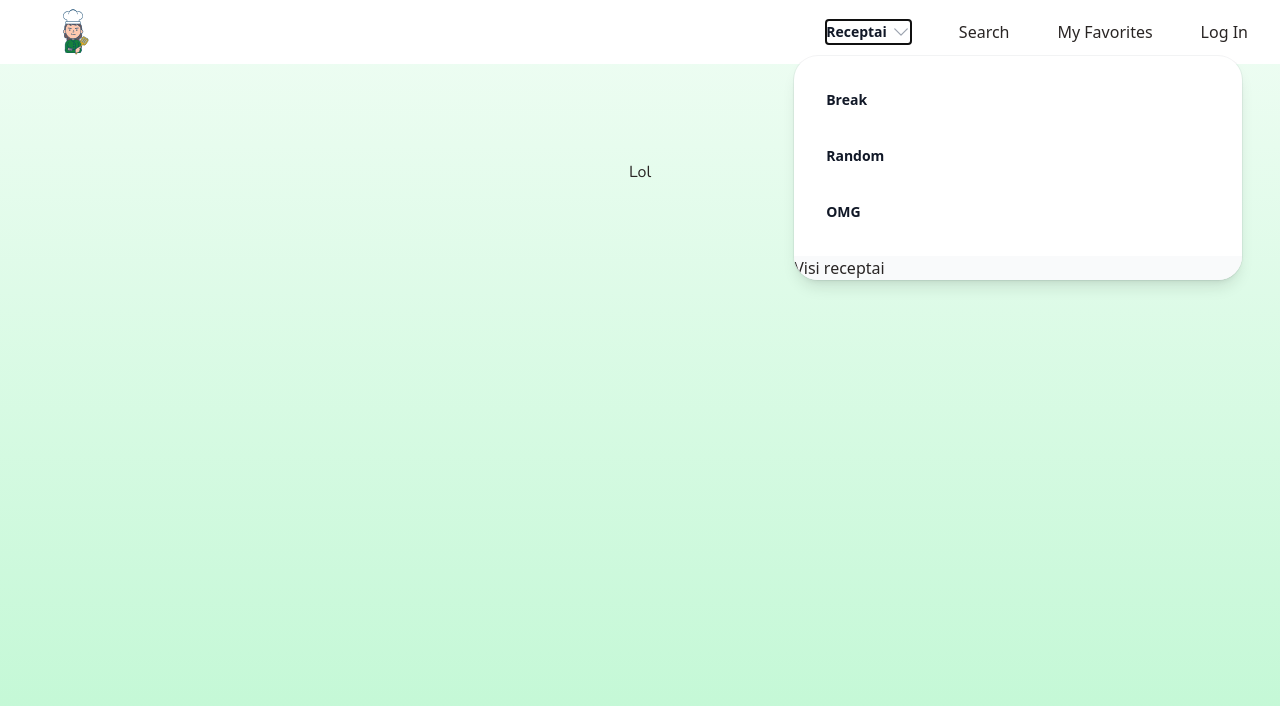
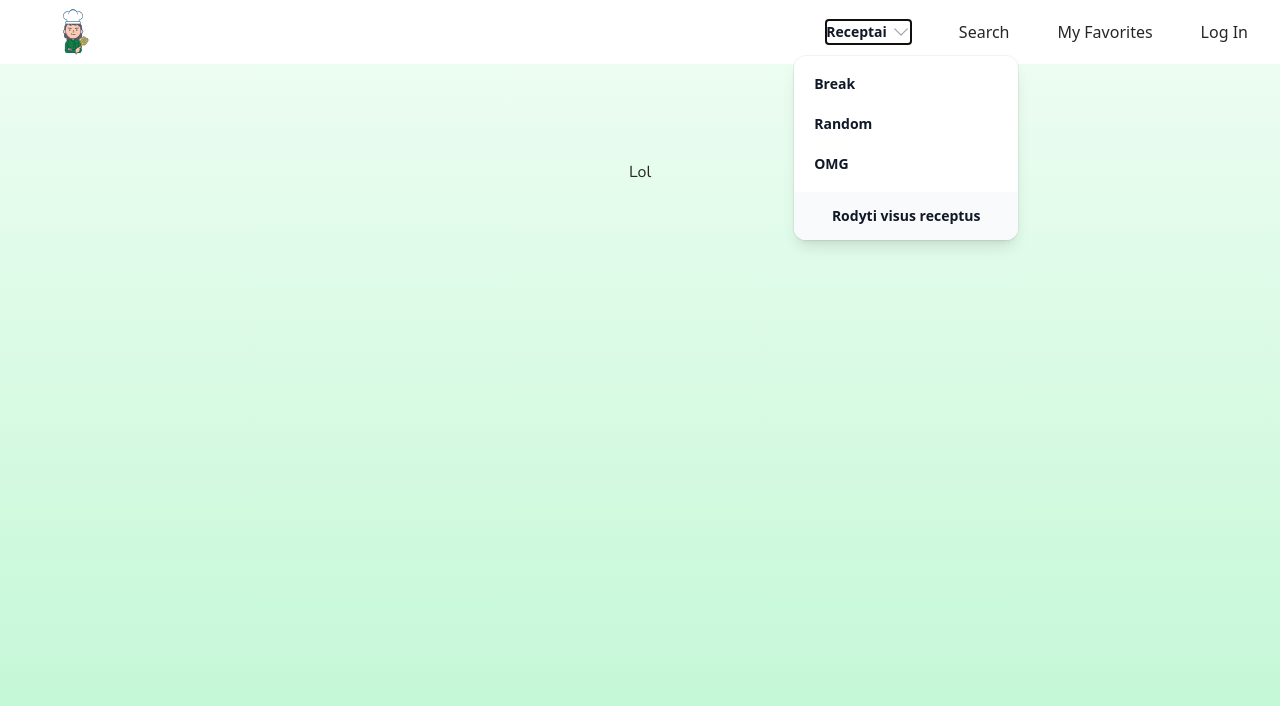
Before and after one commit to justaslaz/food-recipes, a Next.js app: page / in a window 1280 px wide. Both pictures are taken after a click on the button "Receptai". Shown: the top 706 px of the page. Built offline with nearby package versions, Linux system fonts and the light colour scheme.

Commit message:
feat: receptai button functionality in nav

```diff
--- a/src/components/Navigation.tsx
+++ b/src/components/Navigation.tsx
@@ -38,8 +38,10 @@ export default function Navigation() {
           </button>
         </div>
 
+        {/* Whole Navigation ex. Logo */}
         <Popover.Group className="hidden lg:flex lg:gap-x-12">
           <Popover className="relative">
+            {/* Receptai Button */}
             <Popover.Button className="flex items-center gap-x-1 text-sm font-semibold leading-6 text-gray-900">
               Receptai
               <ChevronDownIcon
@@ -47,6 +49,8 @@ export default function Navigation() {
                 aria-hidden="true"
               />
             </Popover.Button>
+
+            {/* Receptai Pop-Up Panel */}
             <Transition
               as={Fragment}
               enter="transition ease-out duration-200"
@@ -56,34 +60,28 @@ export default function Navigation() {
               leaveFrom="opacity-100 translate-y-0"
               leaveTo="opacity-0 translate-y-1"
             >
-              <Popover.Panel className="absolute -left-8 top-full z-10 mt-3 w-screen max-w-md overflow-hidden rounded-3xl bg-white shadow-lg ring-1 ring-gray-900/5">
-                <div className="p-4">
+              <Popover.Panel className="absolute -left-8 top-full z-10 mt-3 w-56 overflow-hidden rounded-xl bg-white shadow-lg ring-1 ring-gray-900/5">
+                <div className="p-2">
                   {TAGS_MOCKUP.map((category) => (
-                    <div
+                    // TODO fix href
+                    <Link
                       key={category}
-                      className="group relative flex items-center gap-x-6 rounded-lg p-4 text-sm leading-6 hover:bg-gray-50"
+                      href="/"
+                      className="block rounded-lg px-3 py-2 text-sm font-semibold leading-6 text-gray-900 hover:bg-gray-50"
                     >
-                      <div className="flex-auto">
-                        {/* TODO fix href */}
-                        <Link
-                          href="/"
-                          className="block font-semibold text-gray-900"
-                        >
-                          {category}
-                          <span className="absolute inset-0" />
-                        </Link>
-                      </div>
-                    </div>
+                      {category}
+                    </Link>
                   ))}
                 </div>
-
-                <div className="bg-gray-50">
+                <div className="flex items-center justify-center bg-gray-50 p-3 text-sm font-semibold leading-6 text-gray-900 hover:bg-gray-100">
                   {/* TODO fix href */}
-                  <Link href="/">Visi receptai</Link>
+                  <Link href="/">Rodyti visus receptus</Link>
                 </div>
               </Popover.Panel>
             </Transition>
           </Popover>
+
+          {/* Search Pop-Up */}
 
           {/* TODO mock up below */}
           <Link href="/">Search</Link>
```
